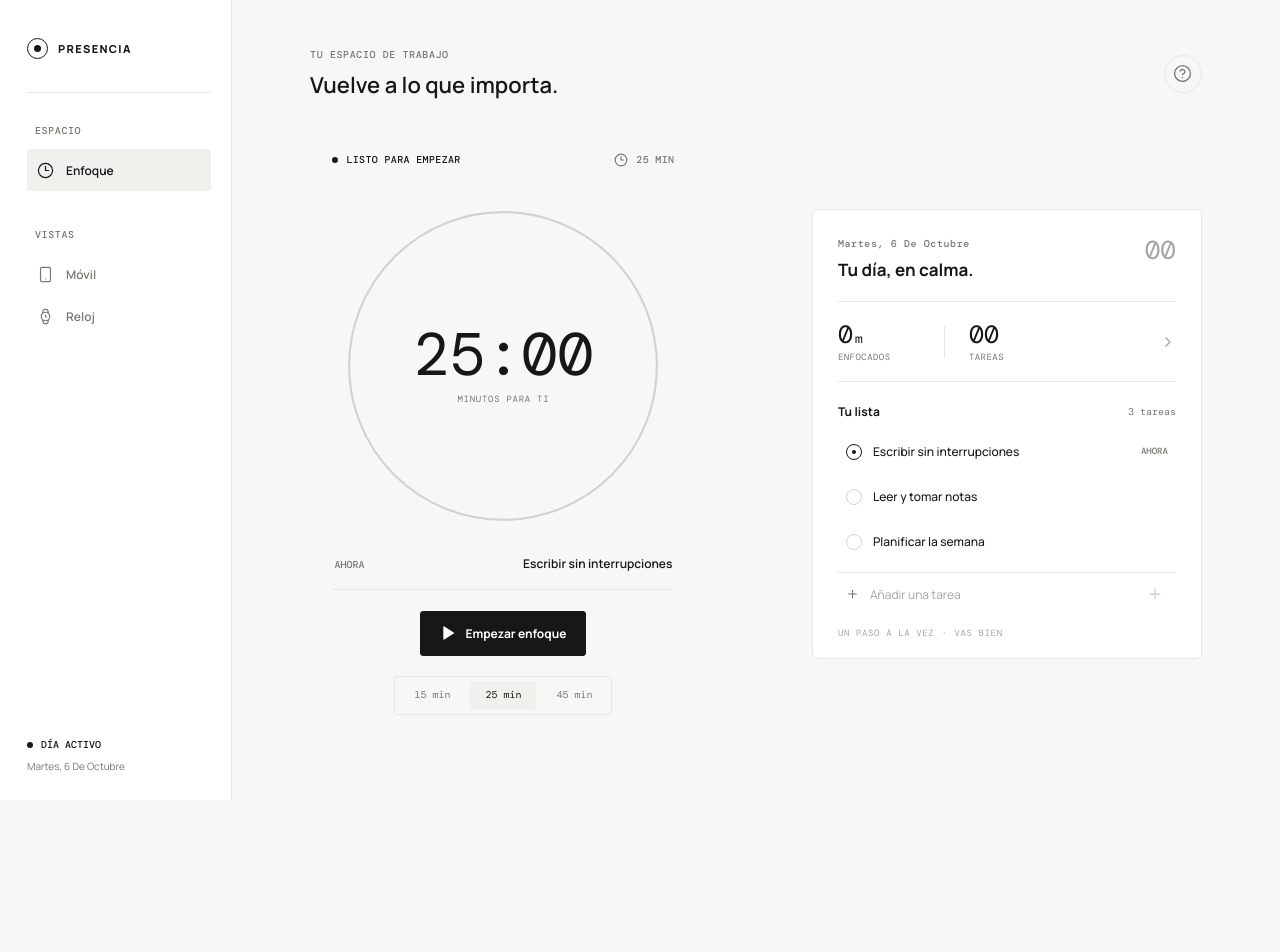
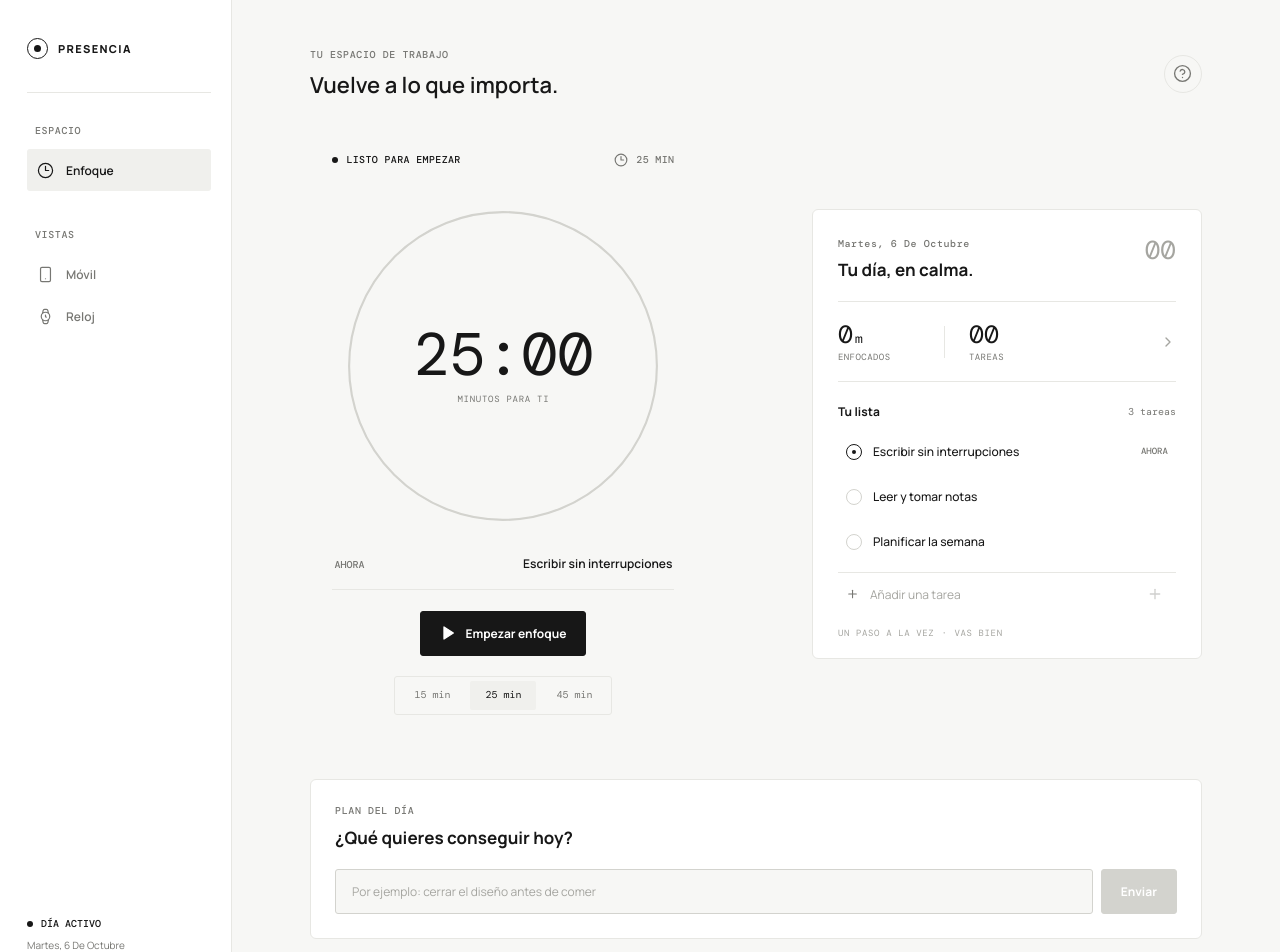
Before and after one commit to laurabenaventeserrano/Presencia, a React (Vite) app: page /app in a window 1280 px wide. Shown: the top 952 px of the page. Before the commit the page ends 800 px from the top, so only its background shows below. Built offline with nearby package versions, Linux system fonts and the light colour scheme.

Commit message:
feat: chat con streaming de la IA simulada

```diff
--- a/src/App.tsx
+++ b/src/App.tsx
@@ -1,6 +1,7 @@
 import { FormEvent, useEffect, useState } from 'react'
 import { Link, Navigate, Route, Routes, useLocation } from 'react-router-dom'
 import { Check, ChevronRight, CircleHelp, Clock3, Pause, Play, Plus, RotateCcw, Smartphone, Watch } from 'lucide-react'
+import { PlanChat } from './components/PlanChat'
 import { Block, dayKey, useFocusStore } from './store'
 
 const formatTime = (seconds: number) => {
@@ -200,6 +201,7 @@ function FocusScreen() {
             <div className="panel-footer"><span>UN PASO A LA VEZ</span><span>·</span><span>VAS BIEN</span></div>
           </aside>}
         </div>
+        {!isMobile && !isWatch && <PlanChat />}
       </section>
     </main>
   )
--- /dev/null
+++ b/src/ai/usePlanStream.ts
@@ -0,0 +1,44 @@
+import { useCallback, useEffect, useRef, useState } from 'react'
+import type { Task } from '../store'
+import type { AIProvider, ProposedBlock } from './types'
+
+export type PlanStatus = 'idle' | 'streaming' | 'done' | 'cancelled'
+
+export const usePlanStream = (provider: AIProvider) => {
+  const [text, setText] = useState('')
+  const [proposedBlocks, setProposedBlocks] = useState<ProposedBlock[]>([])
+  const [status, setStatus] = useState<PlanStatus>('idle')
+  const controllerRef = useRef<AbortController | null>(null)
+
+  const start = useCallback(async (intention: string, tasks: Task[]) => {
+    controllerRef.current?.abort()
+    const controller = new AbortController()
+    controllerRef.current = controller
+    setText('')
+    setProposedBlocks([])
+    setStatus('streaming')
+
+    try {
+      for await (const event of provider.plan({ intention, tasks, memory: [] }, controller.signal)) {
+        // Tras cancelar (o desmontar) no se toca el estado.
+        if (controller.signal.aborted) return
+        if (event.type === 'token') setText((current) => current + event.text)
+        else if (event.type === 'blocks') setProposedBlocks(event.blocks)
+        else setStatus('done')
+      }
+    } finally {
+      if (controllerRef.current === controller) controllerRef.current = null
+    }
+  }, [provider])
+
+  const cancel = useCallback(() => {
+    if (!controllerRef.current) return
+    controllerRef.current.abort()
+    controllerRef.current = null
+    setStatus('cancelled')
+  }, [])
+
+  useEffect(() => () => controllerRef.current?.abort(), [])
+
+  return { text, proposedBlocks, status, start, cancel }
+}
--- /dev/null
+++ b/src/components/PlanChat.css
@@ -0,0 +1,12 @@
+.plan-chat { margin-top: var(--space-16); padding: var(--space-6); border: thin solid var(--color-line); border-radius: var(--radius-md); background: var(--color-panel); }
+.plan-chat__title { margin: var(--space-2) 0 0; font-size: var(--text-lg); font-weight: 700; }
+.plan-chat__form { display: flex; gap: var(--space-2); margin-top: var(--space-5); }
+.plan-chat__input { flex: 1; min-width: 0; padding: 0 var(--space-4); border: thin solid var(--color-line-strong); border-radius: var(--radius-sm); color: var(--color-ink); background: var(--color-paper); font-size: var(--text-sm); }
+.plan-chat__input::placeholder { color: var(--color-faint); }
+.plan-chat__input:disabled { color: var(--color-muted); }
+.plan-chat__form .primary-button:disabled { border-color: var(--color-line-strong); color: var(--color-inverse); background: var(--color-line-strong); cursor: default; }
+.plan-chat__message { margin: var(--space-5) 0 0; font-size: var(--text-base); white-space: pre-wrap; }
+.plan-chat__status { color: var(--color-muted); font-size: var(--text-sm); }
+.plan-chat__blocks { display: grid; gap: var(--space-1); margin: var(--space-5) 0 0; padding: var(--space-4) 0 0; border-top: thin solid var(--color-line); list-style: none; }
+.plan-chat__block { display: flex; justify-content: space-between; gap: var(--space-3); padding: var(--space-2) 0; font-family: var(--font-data); font-size: var(--text-sm); }
+.plan-chat__block > span:last-child { color: var(--color-muted); }
--- /dev/null
+++ b/src/components/PlanChat.tsx
@@ -0,0 +1,61 @@
+import { FormEvent, useMemo, useState } from 'react'
+import { createMockProvider } from '../ai/mock-provider'
+import type { BlockKind } from '../ai/types'
+import { usePlanStream } from '../ai/usePlanStream'
+import { seedTasks } from '../seed/tasks'
+import './PlanChat.css'
+
+const kindLabels: Record<BlockKind, string> = {
+  focus: 'Foco',
+  break: 'Pausa',
+  breathe: 'Respirar',
+  meditate: 'Meditar',
+}
+
+export function PlanChat() {
+  const provider = useMemo(() => createMockProvider(), [])
+  const { text, proposedBlocks, status, start, cancel } = usePlanStream(provider)
+  const [intention, setIntention] = useState('')
+  const isStreaming = status === 'streaming'
+
+  const handleSubmit = (event: FormEvent<HTMLFormElement>) => {
+    event.preventDefault()
+    const trimmed = intention.trim()
+    if (!trimmed || isStreaming) return
+    void start(trimmed, seedTasks)
+  }
+
+  return (
+    <section className="plan-chat" aria-label="Planificar con IA">
+      <p className="eyebrow">PLAN DEL DÍA</p>
+      <h2 className="plan-chat__title">¿Qué quieres conseguir hoy?</h2>
+
+      <form className="plan-chat__form" onSubmit={handleSubmit}>
+        <label className="sr-only" htmlFor="plan-intention">Intención</label>
+        <input
+          id="plan-intention"
+          className="plan-chat__input"
+          value={intention}
+          onChange={(event) => setIntention(event.target.value)}
+          placeholder="Por ejemplo: cerrar el diseño antes de comer"
+          disabled={isStreaming}
+        />
+        {isStreaming
+          ? <button className="secondary-button" type="button" onClick={cancel}>Parar</button>
+          : <button className="primary-button" type="submit" disabled={!intention.trim()}>Enviar</button>}
+      </form>
+
+      {status !== 'idle' && <p className="plan-chat__message" aria-live="polite">
+        {text}
+        {status === 'cancelled' && <span className="plan-chat__status"> · Detenido</span>}
+      </p>}
+
+      {proposedBlocks.length > 0 && <ol className="plan-chat__blocks">
+        {proposedBlocks.map((block, index) => <li className="plan-chat__block" key={index}>
+          <span>{kindLabels[block.kind]}</span>
+          <span>{block.minutes} min</span>
+        </li>)}
+      </ol>}
+    </section>
+  )
+}
--- /dev/null
+++ b/src/seed/tasks.ts
@@ -0,0 +1,11 @@
+import type { Task } from '../store'
+
+// Temporal, se sustituye por el store en el cachito 5.
+export const seedTasks: Task[] = [
+  { id: 'seed-write', title: 'Escribir la propuesta del proyecto', createdAt: 0 },
+  { id: 'seed-email', title: 'Responder emails pendientes', createdAt: 0 },
+  { id: 'seed-review', title: 'Revisar el contrato con el cliente', createdAt: 0 },
+  { id: 'seed-design', title: 'Diseñar la pantalla de inicio', createdAt: 0 },
+  { id: 'seed-bills', title: 'Pagar las facturas del mes', createdAt: 0 },
+  { id: 'seed-read', title: 'Leer el informe trimestral', createdAt: 0 },
+]
```
